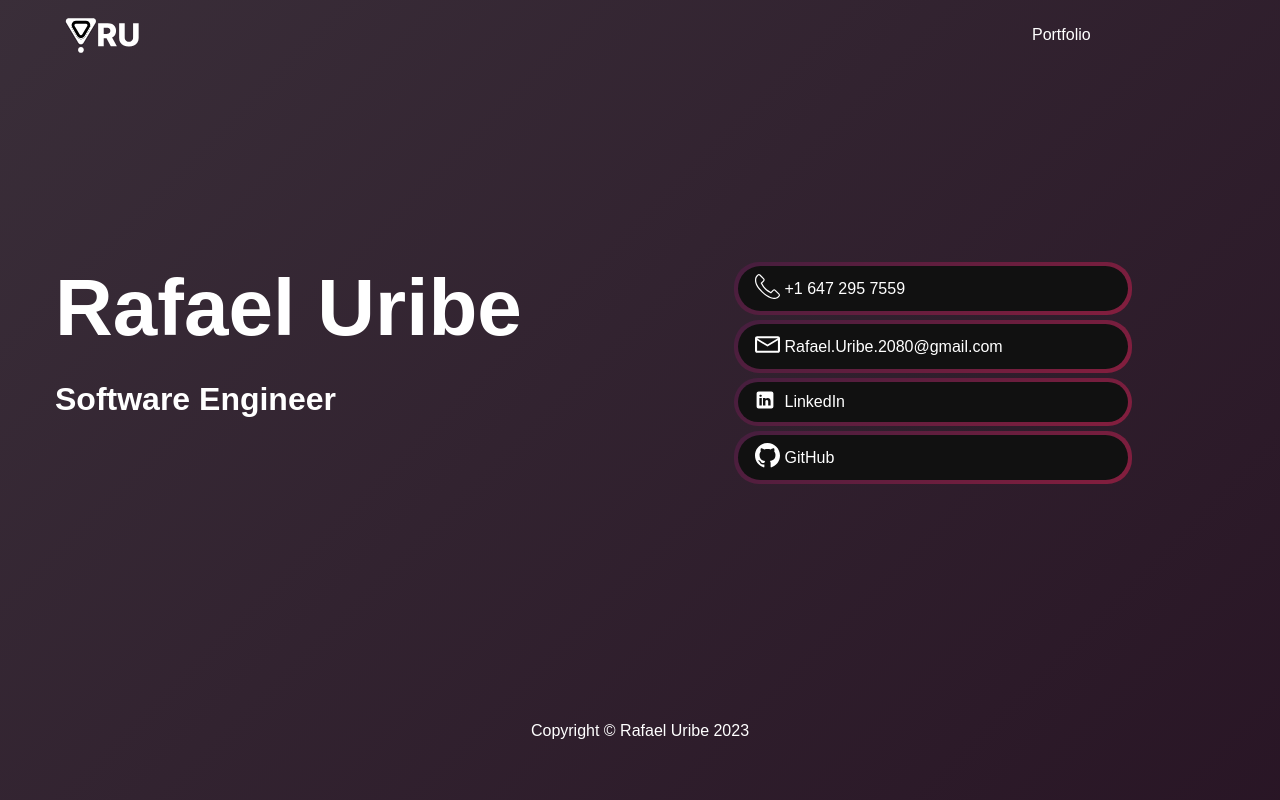
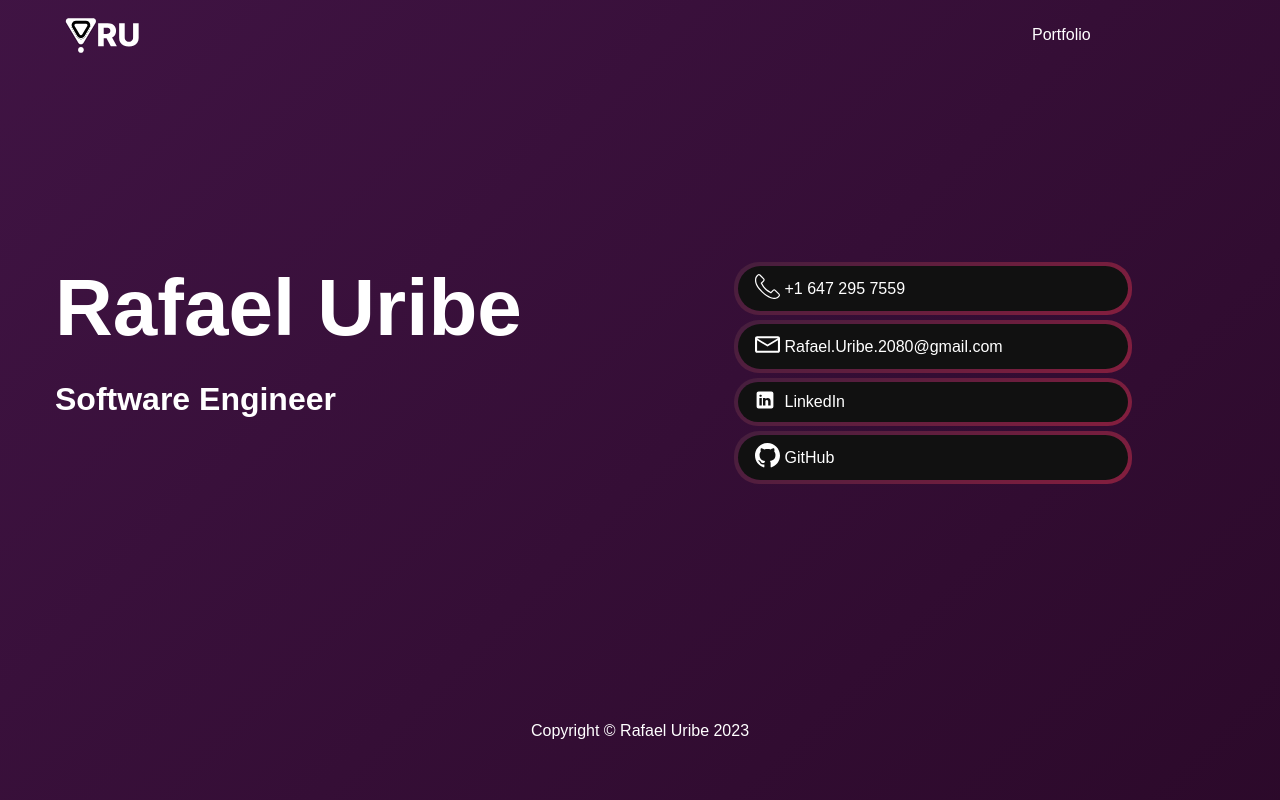
Before and after one commit to Rafael3226/blog, a Next.js app: page / in a window 1280 px wide. Built offline with nearby package versions, Linux system fonts and the light colour scheme.

Commit message:
Change background color

```diff
--- a/styles/app.css
+++ b/styles/app.css
@@ -14,7 +14,7 @@ html {
 }
 
 body {
-  background: linear-gradient(-45deg, #1a0014, #443d45, #665866);
+  background: linear-gradient(-45deg, #1a0014, #4c1a53, #5d085d);
   background-size: 500% 500%;
   animation: gradient 15s ease infinite;
 }
```
